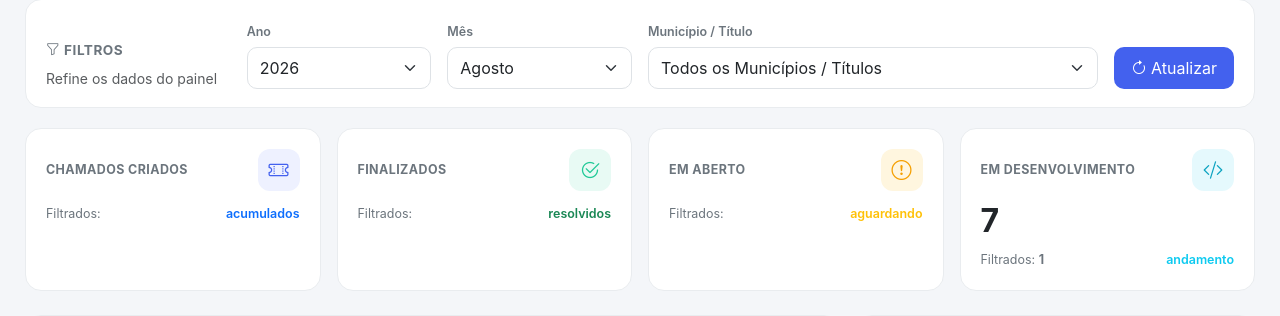
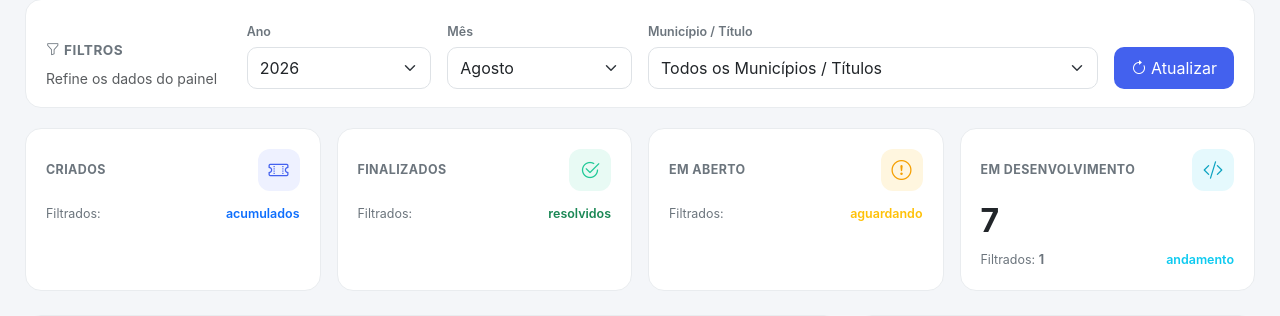
Before and after one commit to JuanSoulDev/chamados, a PHP site: page / in a window 1280 px wide. Shown: the part 148-464 px from the top of the page. Run offline with PHP 8.4, Linux system fonts and the light colour scheme; data that the repository does not hold is empty; some libraries are stand-ins or nearby versions.

Commit message:
fix: Ajustes

```diff
--- a/assets/js/index.js
+++ b/assets/js/index.js
@@ -326,7 +326,7 @@
                 datasets: [
                     {
                         label: 'Quantidade',
-                        data: abas.map((e) => chamadosNaoArquivadosPorAba[e.descricao].length),
+                        data: abas.map((e) => (chamadosNaoArquivadosPorAba[e.descricao] ?? []).length),
                         backgroundColor: abas.map((e) => e.cor),
                         borderRadius: 7,
                         borderSkipped: true
--- a/index.php
+++ b/index.php
@@ -677,7 +677,7 @@
             <div class="col-12 col-sm-6 col-xl-3">
                 <div class="kpi-card kpi-primary">
                     <div class="kpi-top">
-                        <div class="kpi-title">Chamados criados</div>
+                        <div class="kpi-title">Criados</div>
                         <div class="kpi-icon">
                             <i class="bi bi-ticket-perforated"></i>
                         </div>
```
